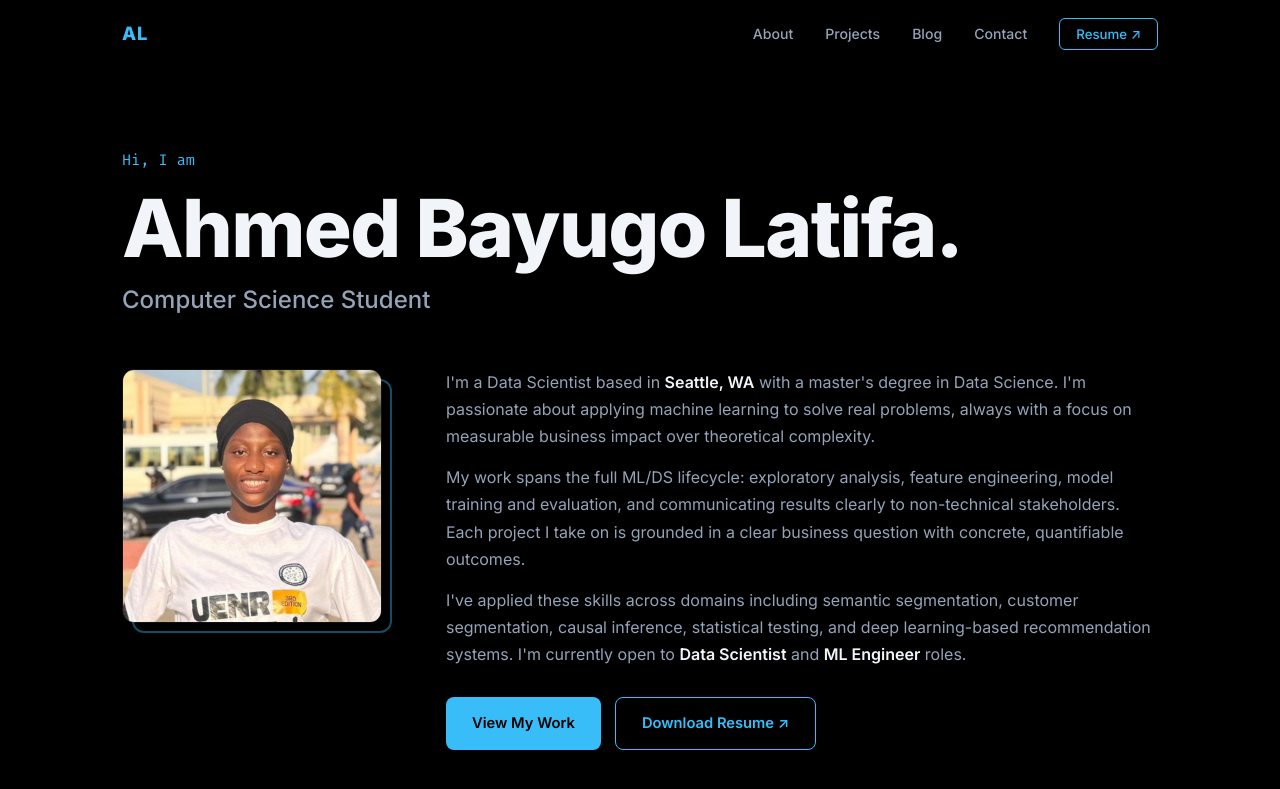
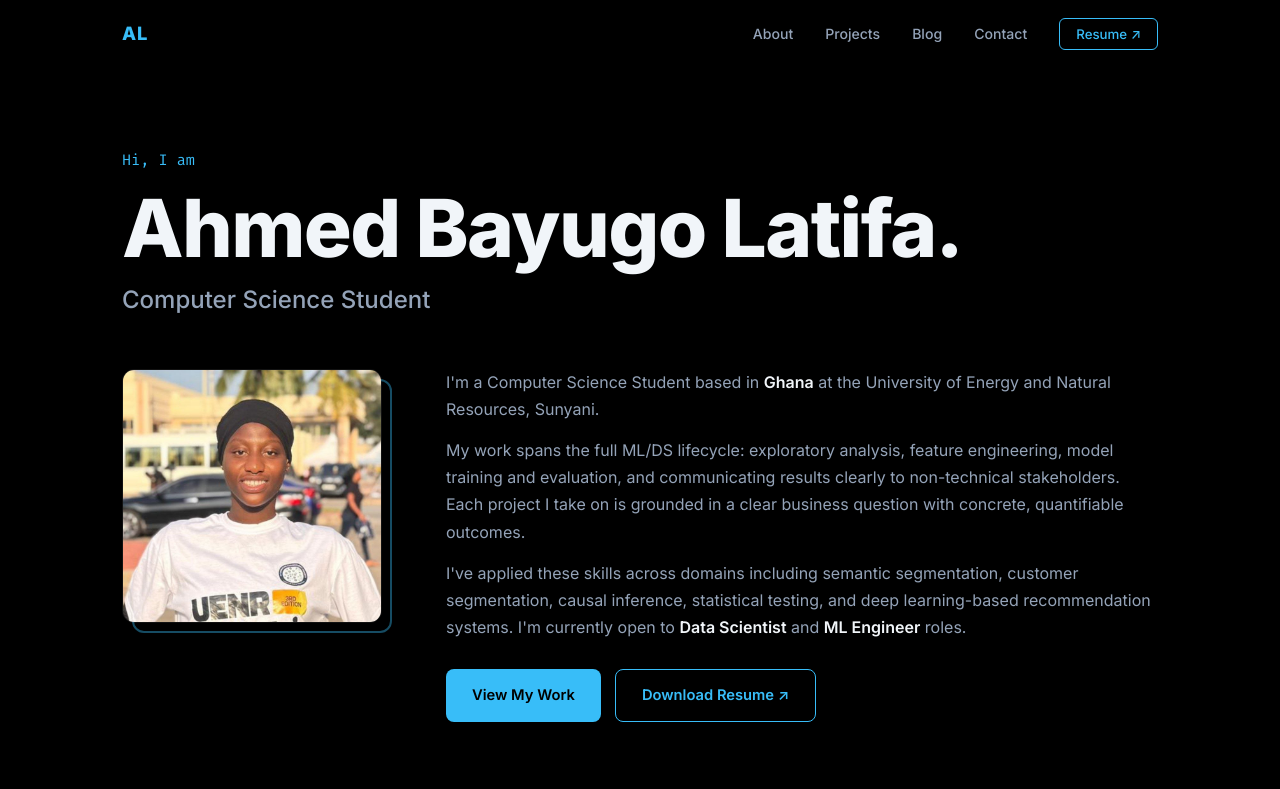
Before and after one commit to latifaGithub/personal-portfolio-website, a Jekyll site: the page built from index.html, in a window 1280 px wide and 900 px high. Shown: the top 789 px of the window. Built offline with Jekyll 4.4.1, drawn with Linux system fonts in a browser that asks for light colours.

Commit message:
Fix Jekyll build errors and update site for Latifa

```diff
--- a/index.html
+++ b/index.html
@@ -21,10 +21,7 @@ layout: home
       <div class="about-body">
 
         <p class="fade-in">
-          I'm a Data Scientist based in <strong>Seattle, WA</strong> with a master's degree in Data Science.
-          I'm passionate about applying machine learning to solve
-          real problems, always with a focus on measurable business impact over
-          theoretical complexity.
+          I'm a Computer Science Student based in <strong>Ghana</strong> at the University of Energy and Natural Resources, Sunyani.
         </p>
 
         <p class="fade-in fade-in-d1">
```
Also changed, not shown: 1 other file.
